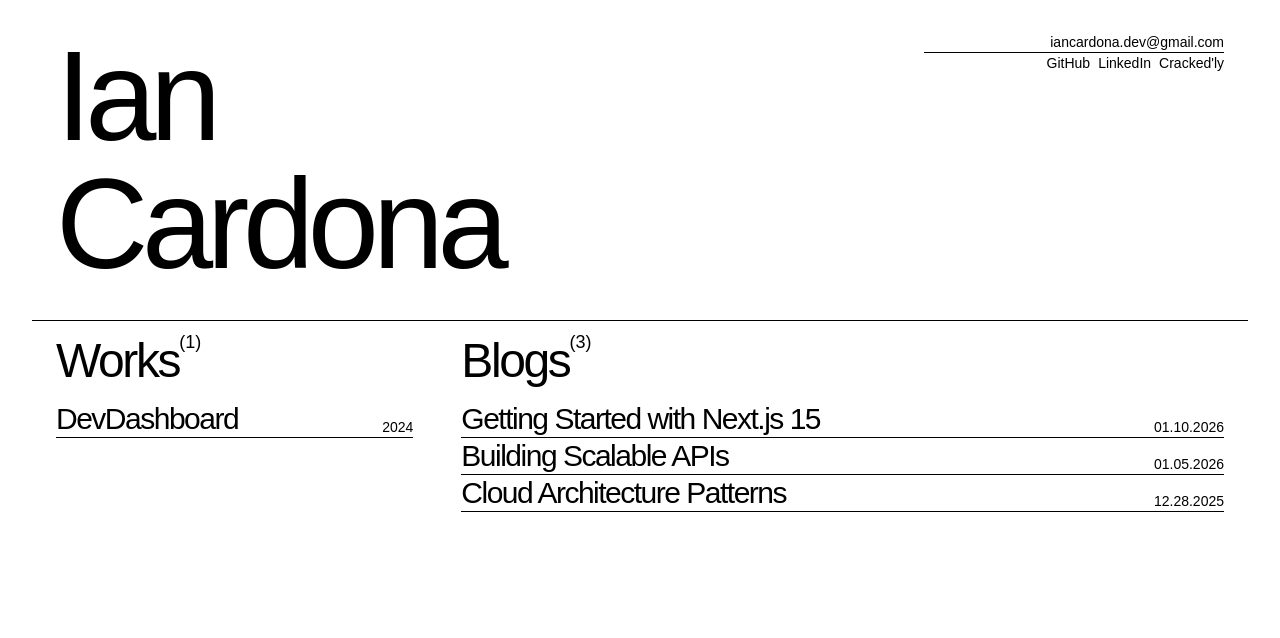
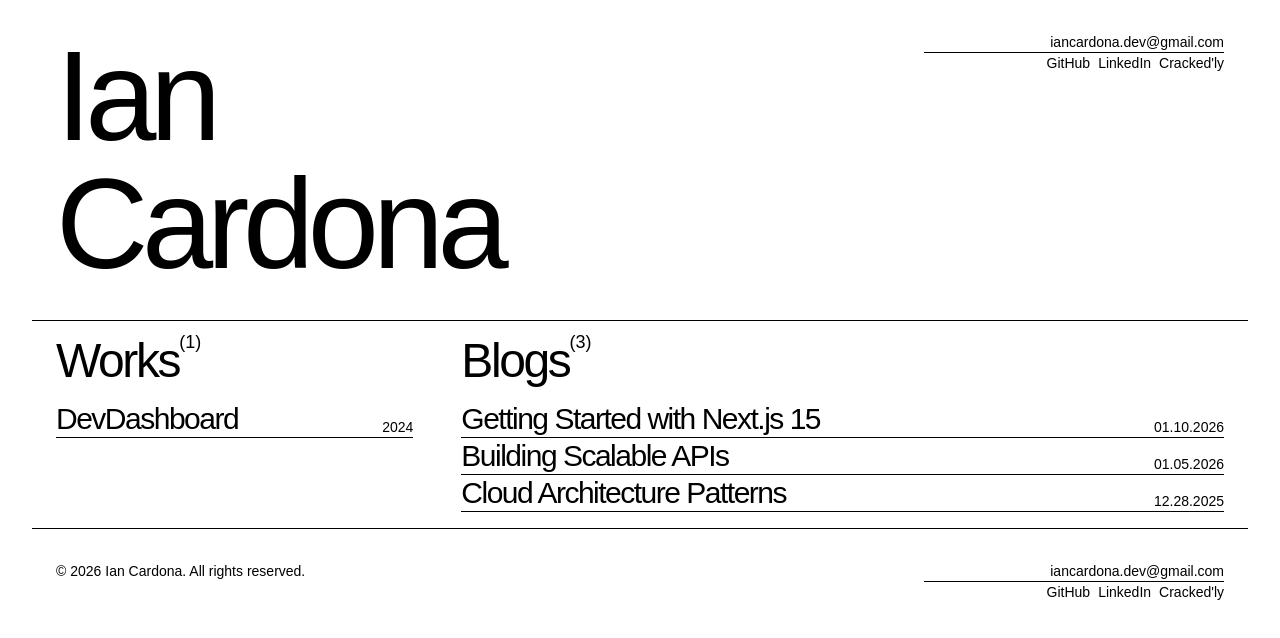
Before and after one commit to Ian-Cardona/personal-website, a Next.js app: page / in a window 1280 px wide. Shown: the top 638 px of the page. Built offline with nearby package versions, Linux system fonts and the light colour scheme; a web font is replaced by a local one.

Commit message:
feat(app): add footer component

```diff
--- a/app/page.tsx
+++ b/app/page.tsx
@@ -1,6 +1,7 @@
 import BlogLinkButton from '@/components/home/BlogLinkButton';
 import WorkLinkButton from '@/components/home/WorkLinkButton';
 import Header from '@/components/home/Header';
+import Footer from '@/components/home/Footer';
 
 export default function Home() {
   const works = [
@@ -11,6 +12,7 @@ export default function Home() {
     { href: '/blog/post-1', title: 'Getting Started with Next.js 15', date: '01.10.2026' },
     { href: '/blog/post-2', title: 'Building Scalable APIs', date: '01.05.2026' },
     { href: '/blog/post-3', title: 'Cloud Architecture Patterns', date: '12.28.2025' },
+
   ];
 
   const workCount = works.length;
@@ -52,6 +54,7 @@ export default function Home() {
           </div>
         </div>
       </main>
+      <Footer />
     </div>
   );
 }
--- /dev/null
+++ b/components/home/Footer.tsx
@@ -0,0 +1,51 @@
+import React from 'react';
+
+interface FooterLinkProps {
+  href: string;
+  children: React.ReactNode;
+}
+
+function FooterLink({ href, children }: FooterLinkProps) {
+  return (
+    <a
+      href={href}
+      target="_blank"
+      rel="noopener noreferrer"
+      className="hover:text-blue-600 dark:hover:text-blue-400 transition-colors"
+    >
+      {children}
+    </a>
+  );
+}
+
+export default function Footer() {
+  const currentYear = new Date().getFullYear();
+
+  return (
+    <footer className="w-full border-t border-black dark:border-white">
+      <div className="mx-auto max-w-7xl px-6 py-8">
+        <div className="grid grid-cols-1 gap-8 lg:grid-cols-12">
+          <div className="lg:col-span-7">
+            <p className="text-sm">
+              © {currentYear} Ian Cardona. All rights reserved.
+            </p>
+          </div>
+
+          <div className="flex flex-col items-end text-right lg:col-span-5">
+            <div className="text-sm">iancardona.dev@gmail.com</div>
+            <div className="min-w-75 border-t border-black dark:border-white"></div>
+            <div className="w-fit min-w-75">
+              <div className="flex justify-end gap-2 text-sm">
+                <FooterLink href="https://github.com/Ian-Cardona">GitHub</FooterLink>
+                <FooterLink href="https://www.linkedin.com/in/swe-ian-cardona/">LinkedIn</FooterLink>
+                <FooterLink href="https://www.credly.com/users/angelo-ian-michael-cardona.a988e18b">
+                  Cracked&apos;ly
+                </FooterLink>
+              </div>
+            </div>
+          </div>
+        </div>
+      </div>
+    </footer>
+  );
+}
--- a/components/navigation/NavLinkTextButton.tsx
+++ /dev/null
@@ -1,47 +0,0 @@
-'use client';
-
-import Link from 'next/link';
-import { motion } from 'framer-motion';
-
-export default function NavLinkTextButton({
-  href,
-  children,
-  isActive,
-}: {
-  href: string;
-  children: string;
-  isActive: boolean;
-}) {
-  return (
-    <motion.div
-      className="relative inline-block w-fit text-lg"
-      style={{ fontFamily: 'var(--font-nunito-sans)' }}
-      initial={isActive ? 'hover' : 'initial'}
-      animate={isActive ? 'hover' : 'initial'}
-      whileHover="hover"
-    >
-      <Link href={href} className="relative inline-block">
-        <span className="relative z-10">{children}</span>
-        <motion.span
-          className="absolute top-0 left-0 z-20 overflow-hidden text-white dark:text-black"
-          variants={{
-            initial: { width: '0%' },
-            hover: { width: '100%' },
-          }}
-          transition={{ duration: 0.3 }}
-        >
-          <span className="whitespace-nowrap dark:text-red-600">{children}</span>
-        </motion.span>
-      </Link>
-      <motion.span
-        className="absolute inset-0 -z-10 bg-red-600 dark:bg-white"
-        variants={{
-          initial: { scaleX: 0 },
-          hover: { scaleX: 1 },
-        }}
-        transition={{ duration: 0.3 }}
-        style={{ originX: 0 }}
-      />
-    </motion.div>
-  );
-}
--- a/components/navigation/Navbar.tsx
+++ /dev/null
@@ -1,19 +0,0 @@
-'use client';
-
-import { usePathname } from 'next/navigation';
-import NavLinkTextButton from './NavLinkTextButton';
-
-export default function NavBar() {
-  const pathname = usePathname();
-
-  return (
-    <nav className="flex w-full justify-center gap-6 p-8">
-      <NavLinkTextButton href="/" isActive={pathname === '/'}>
-        /Home
-      </NavLinkTextButton>
-      <NavLinkTextButton href="/blog" isActive={pathname === '/blog'}>
-        /Blog
-      </NavLinkTextButton>
-    </nav>
-  );
-}
```
